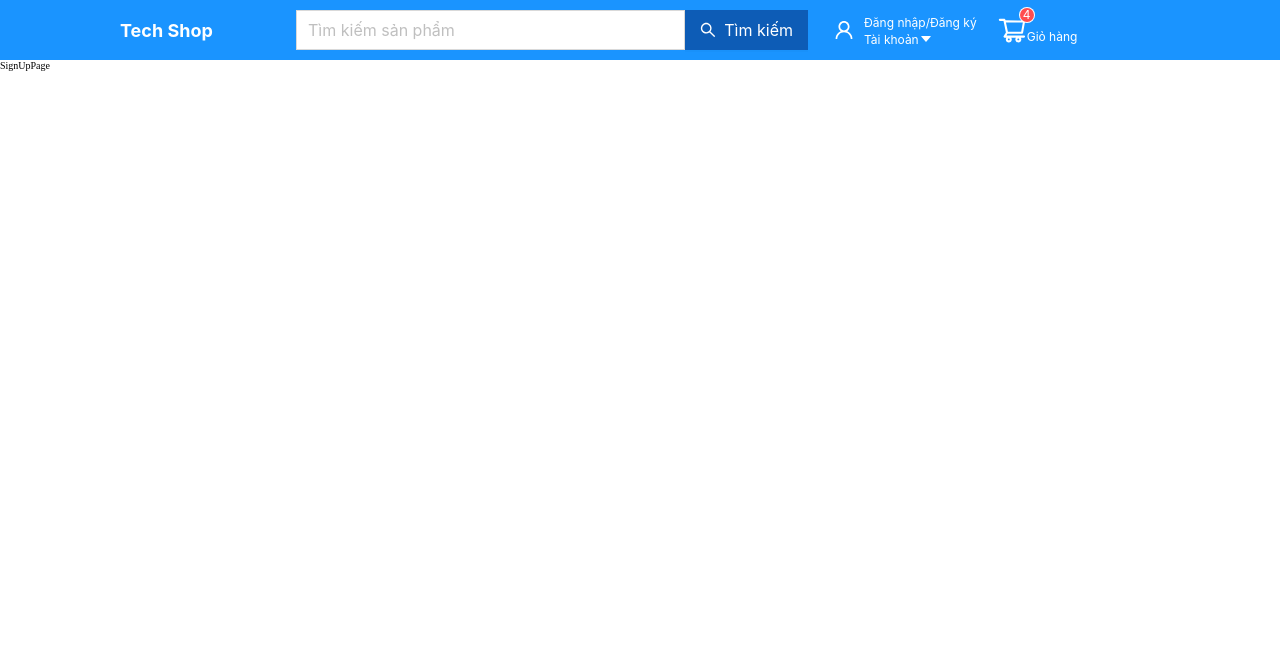
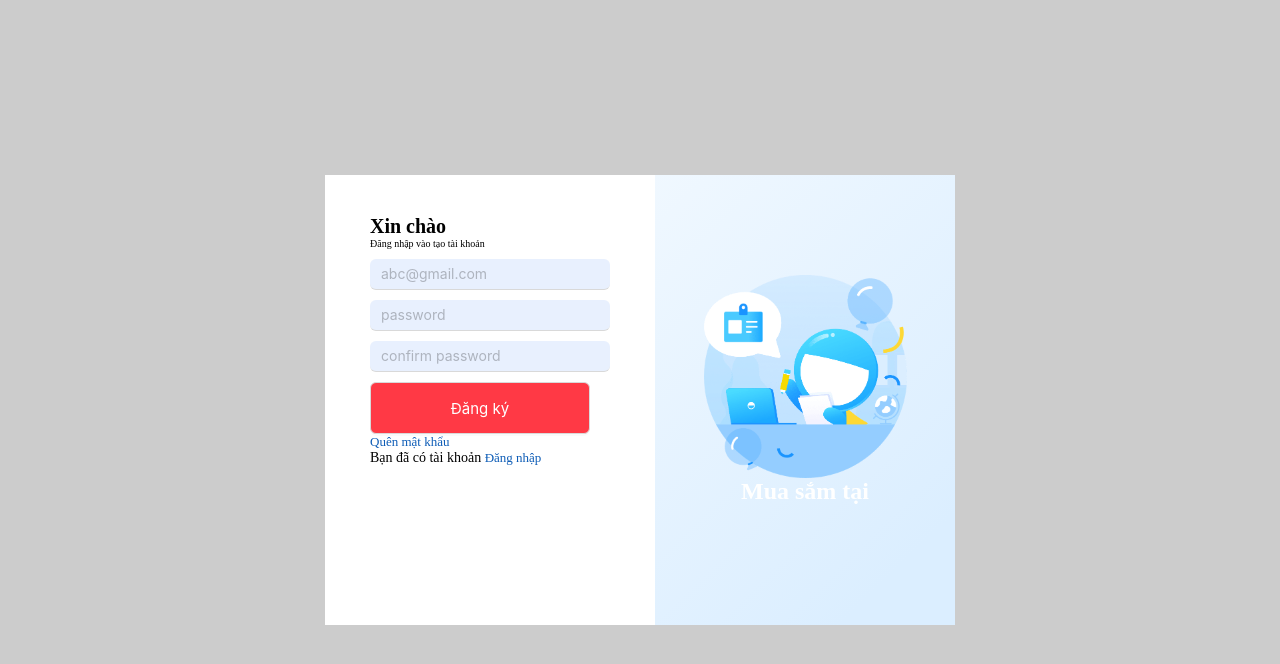
Before and after one commit to Nguyen1976/TechShop, a React (Create React App) app in the folder fe/ui-app/: page /sign-up in a window 1280 px wide. Shown: the top 664 px of the page. Built offline with nearby package versions, Linux system fonts and the light colour scheme.

Commit message:
done details page and signin signup

```diff
--- /dev/null
+++ b/fe/ui-app/src/components/InputFormComponent/InputFormComponent.jsx
@@ -0,0 +1,19 @@
+import { Input } from 'antd';
+import React from 'react';
+import { useState } from 'react';
+import { WrapperInputStyle } from './style';
+
+
+function InputFormComponent( props ) {
+    const [ valueInput, setValueInput ] = useState('');
+    const { placeholder = 'Nhập text', ...rest } = props
+    // const [ placeholder = 'Nhập text' ] = props;
+
+    return (
+        <div style={{ margin: '10px 0' }}>
+            <WrapperInputStyle placeholder={placeholder} value={valueInput} {...rest}/>
+        </div>
+    );
+}
+
+export default InputFormComponent;
--- /dev/null
+++ b/fe/ui-app/src/components/InputFormComponent/style.js
@@ -0,0 +1,10 @@
+import { Input } from "antd";
+import styled from "styled-components";
+
+export const WrapperInputStyle = styled(Input)`
+    border-top: none;
+    border-left: none;
+    border-right: none;
+    outline: none;
+    background-color: rgb(232, 240, 254);
+`
--- a/fe/ui-app/src/components/ProductDetailsComponent/ProductDetailsComponent.jsx
+++ b/fe/ui-app/src/components/ProductDetailsComponent/ProductDetailsComponent.jsx
@@ -1,9 +1,13 @@
-import { Col, Row, Image } from "antd";
+import { Col, Row, Image, InputNumber } from "antd";
 import productsDetail from "../../assets/images/productsDetail.webp"
 import prooductDertailSmall from "../../assets/images/prooductDertailSmall.webp"
-import { WrapperStyleColImage, WrapperStyleImageSmall } from "./style";
+import { MinusOutlined, PlusOutlined, StarFilled } from '@ant-design/icons'
+
+import { WrapperAddressProduct, WrapperBtn, WrapperPriceProduct, WrapperPriceTextProduct, WrapperStyleColImage, WrapperStyleImageSmall, WrapperStyleNameProduct, WrapperStyleTextSell, WrappetQualityProduct } from "./style";
+import ButtonComponent from "../ButtonComponent/ButtonComponent";
 
 function ProductDetailsComponent() {
+    const onChange = () => {};
     return (
         <div>
             <Row style={{ padding: "16px" }}>
@@ -30,7 +34,43 @@ function ProductDetailsComponent() {
                         </WrapperStyleColImage>
                     </Row>
                 </Col>
-                <Col span={14}>col</Col>
+                <Col span={14}>
+                    <WrapperStyleNameProduct>Sách tư duy nnanh và chấm nên hay không nên tin vào trực giác</WrapperStyleNameProduct>
+                    <div>
+                        <StarFilled style={{ fontSize: "16px", color: "yellow", marginRight: "8px" }} />
+                        <StarFilled style={{ fontSize: "16px", color: "yellow", marginRight: "8px" }} />
+                        <StarFilled style={{ fontSize: "16px", color: "yellow", marginRight: "8px" }} />
+                        <WrapperStyleTextSell> | Đã bán 1000+</WrapperStyleTextSell>
+                    </div>
+                    <WrapperPriceProduct>
+                        <WrapperPriceTextProduct>
+                            200 000đ
+                        </WrapperPriceTextProduct>
+                    </WrapperPriceProduct>
+                    <WrapperAddressProduct>
+                        <span>Giao đến  </span>
+                        <span className="address">Đồng tiến, Ứng Hòa, Hà Nội</span>
+                        <span className="change-address"> - Đổi địa chỉ</span>
+                    </WrapperAddressProduct>
+                    <WrappetQualityProduct>
+                        <div>Số lượng</div>
+                        <div>
+                            <ButtonComponent icon={<PlusOutlined />} />
+                            <InputNumber onChange={onChange} />
+                            <ButtonComponent icon={<MinusOutlined />} />
+                        </div>
+                    </WrappetQualityProduct>
+                    <WrapperBtn>
+                        <ButtonComponent
+                            style={{ backgroundColor: 'rgb(255, 57, 69)', color: "#fff", width: '220px', padding: '25px 0', fontSize: '15px'}}
+                            textButton="Chọn mua"
+                        />
+                        <ButtonComponent
+                            style={{ backgroundColor: '#fff', color: "rgb(13, 92, 182)", width: '220px', padding: '25px 0', border: '1px solid rgb(13, 92, 182)' }}
+                            textButton="Mua trả sau"
+                        />
+                    </WrapperBtn>
+                </Col>
             </Row>
         </div>
     );
--- a/fe/ui-app/src/components/ProductDetailsComponent/style.js
+++ b/fe/ui-app/src/components/ProductDetailsComponent/style.js
@@ -11,3 +11,62 @@ export const WrapperStyleColImage = styled(Col)`
     flex-basis: unset;
 
 `
+
+export const WrapperStyleNameProduct = styled.h1`
+    color: rgb(36, 36, 36);
+    font-size: 24px;
+    font-weight: 300;
+    line-height: 32px;
+    word-wrap: break-word;
+`
+
+export const WrapperStyleTextSell = styled.span`
+    color: rgb(120, 120, 120);
+    font-size: 16px;
+    font-weight: 500;
+`
+
+export const WrapperPriceProduct = styled.div`
+    background-color: rgb(250, 250, 250);
+    border-radius: 4px;
+`
+
+export const WrapperPriceTextProduct = styled.h1`
+    font-size: 32px;
+    line-height: 40px;
+    margin-right: 8px;
+    font-weight: 500;
+    padding: 10px;
+    margin-top: 20px;
+`
+
+export const WrapperAddressProduct = styled.div`
+    margin-top: 20px;
+    span.address {
+        text-decoration: underline;
+        font-size: 15px;
+        line-height: 24px;
+        font-weight: 500;
+        white-space: nowrap;
+        overflow: hidden;
+        text-overflow: ellipsis;
+    };
+    span.change-address {
+        color: rgb(11, 116, 229);
+        font-size: 16px;
+        line-height: 24px;
+        font-weight: 500;
+    }
+`
+
+export const WrappetQualityProduct = styled.div`
+    align-items: center;
+    border-radius: 2px;
+    margin-top: 20px;
+`
+
+export const WrapperBtn = styled.div`
+    display: flex;
+    gap: 15px;
+    margin-top: 30px;
+`
--- a/fe/ui-app/src/pages/SignInPage/SignInPage.jsx
+++ b/fe/ui-app/src/pages/SignInPage/SignInPage.jsx
@@ -1,8 +1,36 @@
+import InputFormComponent from "../../components/InputFormComponent/InputFormComponent";
+import { WrapperContainerLeft, WrapperContainerRigth, WrapperTextLight } from "./style";
+import { Image } from "antd";
+import signIn from '../../assets/images/signIn.png';
+import ButtonComponent from "../../components/ButtonComponent/ButtonComponent";
+
 function SignInPage() {
     return (
-        <>
-            SignInPage
-        </>
+        <div style={{ display: 'flex', justifyContent: 'center', alignItems: 'center', height: '100vh', backgroundColor: 'rgba(0, 0, 0, 0.2)' }}>
+            <div style={{ backgroundColor: '#fff', display: 'flex', height: '450px' }}>
+                <WrapperContainerLeft>
+                    <h1>Xin chào</h1>
+                    <p>Đăng nhập vào tạo tài khoản</p>
+                    <InputFormComponent placeholder="abc@gmail.com" />
+                    <InputFormComponent placeholder="password"/>
+                    <ButtonComponent
+                        style={{ backgroundColor: 'rgb(255, 57, 69)', color: "#fff", width: '220px', padding: '25px 0', fontSize: '15px'}}
+                        textButton="Đăng nhập"
+                    />
+
+                    <div>
+                        <WrapperTextLight>Quên mật khẩu</WrapperTextLight>
+                        <p style={{ fontSize: '14px' }}>
+                            Chưa có tài khoản <WrapperTextLight>Tạo tài khoản</WrapperTextLight>
+                        </p>
+                    </div>
+                </WrapperContainerLeft>
+                <WrapperContainerRigth>
+                    <Image src={signIn} preview={false} alt='signin' height="203px" width='203px' />
+                    <h4>Mua sắm tại</h4>
+                </WrapperContainerRigth>
+            </div>
+        </div>
     );
 }
 
--- /dev/null
+++ b/fe/ui-app/src/pages/SignInPage/style.js
@@ -0,0 +1,25 @@
+
+import styled from "styled-components";
+
+export const WrapperContainerLeft = styled.div`
+    padding: 40px 45px 24px;
+`
+
+export const WrapperContainerRigth = styled.div`
+    width: 300px;
+    background: linear-gradient(136deg, rgb(240, 248, 255) -1%, rgb(219, 238, 255) 85%);
+    display: flex;
+    flex-direction: column;
+    align-items: center;
+    justify-content: center;
+    h4 {
+        font-size: 24px;
+        color: #fff;
+        margin-bottom: 20px;
+    }
+`
+
+export const WrapperTextLight = styled.span`
+    color: rgb(13, 92, 182);
+    font-size: 13px;
+`
--- a/fe/ui-app/src/pages/SignUpPage/SignUpPage.jsx
+++ b/fe/ui-app/src/pages/SignUpPage/SignUpPage.jsx
@@ -1,8 +1,36 @@
+import InputFormComponent from "../../components/InputFormComponent/InputFormComponent";
+import { WrapperContainerLeft, WrapperContainerRigth, WrapperTextLight } from "./style";
+import { Image } from "antd";
+import signIn from '../../assets/images/signIn.png';
+import ButtonComponent from "../../components/ButtonComponent/ButtonComponent";
+
 function SignUpPage() {
     return (
-        <>
-            SignUpPage
-        </>
+        <div style={{ display: 'flex', justifyContent: 'center', alignItems: 'center', height: '100vh', backgroundColor: 'rgba(0, 0, 0, 0.2)' }}>
+            <div style={{ backgroundColor: '#fff', display: 'flex', height: '450px' }}>
+                <WrapperContainerLeft>
+                    <h1>Xin chào</h1>
+                    <p>Đăng nhập vào tạo tài khoản</p>
+                    <InputFormComponent placeholder="abc@gmail.com"/>
+                    <InputFormComponent placeholder="password"/>
+                    <InputFormComponent placeholder="confirm password"/>
+                    <ButtonComponent
+                        style={{ backgroundColor: 'rgb(255, 57, 69)', color: "#fff", width: '220px', padding: '25px 0', fontSize: '15px'}}
+                        textButton="Đăng ký"
+                    />
+                    <div>
+                        <WrapperTextLight>Quên mật khẩu</WrapperTextLight>
+                        <p style={{ fontSize: '14px' }}>
+                            Bạn đã có tài khoản <WrapperTextLight>Đăng nhập</WrapperTextLight>
+                        </p>
+                    </div>
+                </WrapperContainerLeft>
+                <WrapperContainerRigth>
+                    <Image src={signIn} preview={false} alt='signin' height="203px" width='203px' />
+                    <h4>Mua sắm tại</h4>
+                </WrapperContainerRigth>
+            </div>
+        </div>
     );
 }
 
--- /dev/null
+++ b/fe/ui-app/src/pages/SignUpPage/style.js
@@ -0,0 +1,25 @@
+
+import styled from "styled-components";
+
+export const WrapperContainerLeft = styled.div`
+    padding: 40px 45px 24px;
+`
+
+export const WrapperContainerRigth = styled.div`
+    width: 300px;
+    background: linear-gradient(136deg, rgb(240, 248, 255) -1%, rgb(219, 238, 255) 85%);
+    display: flex;
+    flex-direction: column;
+    align-items: center;
+    justify-content: center;
+    h4 {
+        font-size: 24px;
+        color: #fff;
+        margin-bottom: 20px;
+    }
+`
+
+export const WrapperTextLight = styled.span`
+    color: rgb(13, 92, 182);
+    font-size: 13px;
+`
--- a/fe/ui-app/src/routes/index.js
+++ b/fe/ui-app/src/routes/index.js
@@ -31,12 +31,12 @@ export const routes = [
     {
         path: '/sign-in',
         page: <SignInPage />,
-        isShowHeader: true
+        isShowHeader: false
     },
     {
         path: '/sign-up',
         page: <SignUpPage />,
-        isShowHeader: true
+        isShowHeader: false
     },
     {
         path: '/product-details',
```
Also changed, not shown: fe/ui-app/src/assets/images/signIn.png (added).
